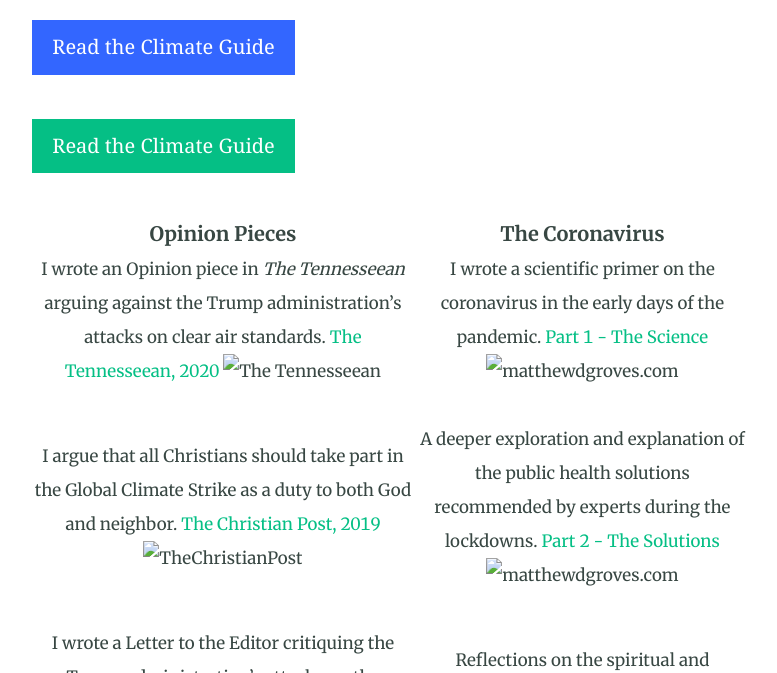
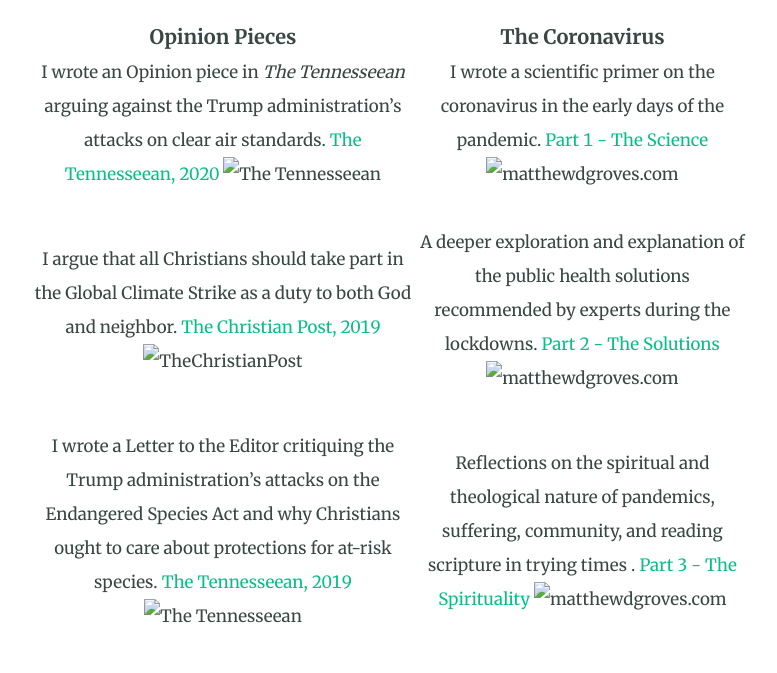
Before and after one commit to matthewdgroves/matthewdgroves.github.io, a Jekyll site: the page built from writings.md, in a window 1280 px wide and 900 px high, scrolled down 839 px, cut to the strip 227-900 px from the top of the window. Shown: the whole strip, without its empty margins (251-1028 px from the left). Built offline with Jekyll 4.4.1, drawn with Linux system fonts in a browser that asks for light colours.

Commit message:
Update writings.md

```diff
--- a/writings.md
+++ b/writings.md
@@ -8,12 +8,10 @@
 After receiving many questions about the topic, I wrote an introductory-level guide to climate change. It assumes no scientific background, and it’s ordered by topic so you can easily find what you’re looking for. If you don't believe in climate change, want to know more, or are just confused, this is for you.
 
 |  |  |  |
-| :------: | ----- | :-----: |
+| :------: | ----- | :----------: |
 | ![Glacier](assets/images/Glacier.jpg) | | {% include button.html text="Read the Climate Guide" link="/guide" color="#3366ff" align="center"%} |
 
 
-{% include button.html text="Read the Climate Guide" link="/guide" color="#3366ff" align="center"%}
-<button class="button-climate" role="button">Read the Climate Guide</button>
 
 | **Opinion Pieces** | | **The Coronavirus**  |
 | :----------:         | --- | :-----:             |
```
